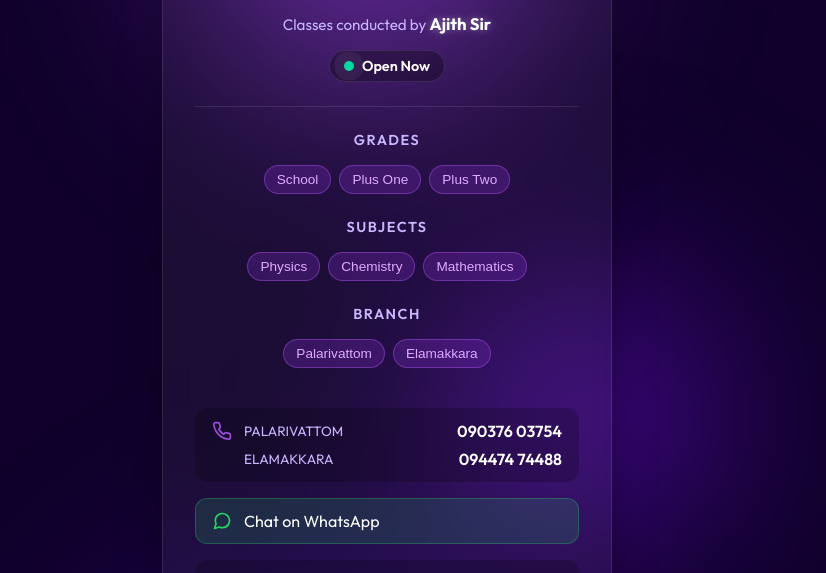
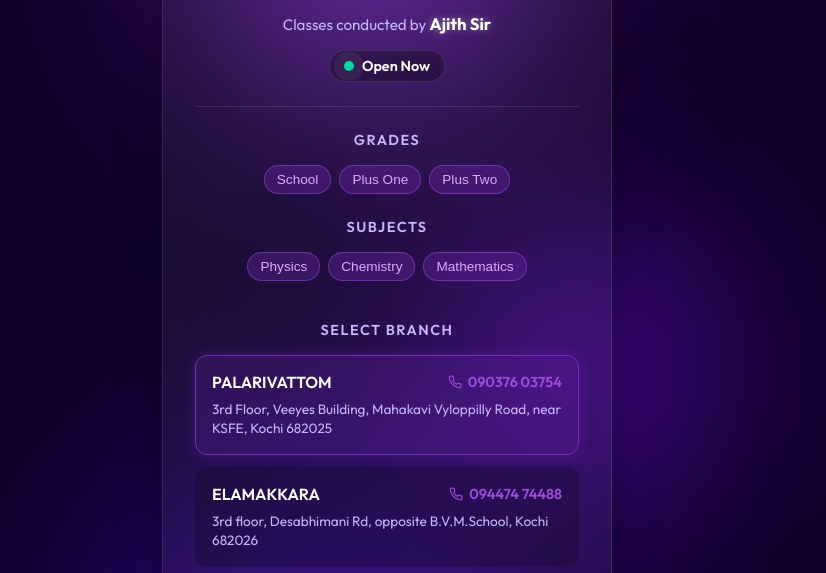
Before and after one commit to odoocrafts/magnum_tution, a website built with Vite: page index.html in a window 1280 px wide. Shown: the part 227-800 px from the top of the page, without its empty margins (253-1079 px from the left). Built offline with nearby package versions, Linux system fonts and the light colour scheme.

Commit message:
Convert location display into interactive branch selector

```diff
--- a/index.html
+++ b/index.html
@@ -52,48 +52,38 @@
                 <button class="subject-chip topic-chip">Mathematics</button>
               </div>
             </div>
-
-            <div class="category-section">
-              <h3 class="category-title">Branch</h3>
-              <div class="chip-group" id="branches-container">
-                <button class="subject-chip branch-chip" data-phone="919037603754">Palarivattom</button>
-                <button class="subject-chip branch-chip" data-phone="919447474488">Elamakkara</button>
-              </div>
-            </div>
           </div>
 
           <div class="contact-info">
-            <div class="contact-link phone" style="align-items: flex-start;">
-              <svg xmlns="http://www.w3.org/2000/svg" width="20" height="20" viewBox="0 0 24 24" fill="none" stroke="currentColor" stroke-width="2" stroke-linecap="round" stroke-linejoin="round"><path d="M22 16.92v3a2 2 0 0 1-2.18 2 19.79 19.79 0 0 1-8.63-3.07 19.5 19.5 0 0 1-6-6 19.79 19.79 0 0 1-3.07-8.67A2 2 0 0 1 4.11 2h3a2 2 0 0 1 2 1.72 12.84 12.84 0 0 0 .7 2.81 2 2 0 0 1-.45 2.11L8.09 9.91a16 16 0 0 0 6 6l1.27-1.27a2 2 0 0 1 2.11-.45 12.84 12.84 0 0 0 2.81.7A2 2 0 0 1 22 16.92z"></path></svg>
-              <div style="flex: 1; display: flex; flex-direction: column; gap: 8px;">
-                <div style="display: flex; justify-content: space-between; align-items: center;">
-                  <span style="font-size: 0.85rem; color: var(--text-muted); text-transform: uppercase;">Palarivattom</span>
-                  <a href="tel:09037603754" style="color: var(--text-main); text-decoration: none; font-weight: 600;">090376 03754</a>
+            <h3 class="category-title" style="text-align: center; margin-bottom: 0;">Select Branch</h3>
+            <div class="branch-selector" id="branch-selector">
+              <div class="branch-card active" data-phone="919037603754" data-name="Palarivattom">
+                <div class="branch-header">
+                  <h4>Palarivattom</h4>
+                  <a href="tel:09037603754" class="phone-link">
+                    <svg xmlns="http://www.w3.org/2000/svg" width="14" height="14" viewBox="0 0 24 24" fill="none" stroke="currentColor" stroke-width="2" stroke-linecap="round" stroke-linejoin="round"><path d="M22 16.92v3a2 2 0 0 1-2.18 2 19.79 19.79 0 0 1-8.63-3.07 19.5 19.5 0 0 1-6-6 19.79 19.79 0 0 1-3.07-8.67A2 2 0 0 1 4.11 2h3a2 2 0 0 1 2 1.72 12.84 12.84 0 0 0 .7 2.81 2 2 0 0 1-.45 2.11L8.09 9.91a16 16 0 0 0 6 6l1.27-1.27a2 2 0 0 1 2.11-.45 12.84 12.84 0 0 0 2.81.7A2 2 0 0 1 22 16.92z"></path></svg>
+                    090376 03754
+                  </a>
                 </div>
-                <div style="display: flex; justify-content: space-between; align-items: center;">
-                  <span style="font-size: 0.85rem; color: var(--text-muted); text-transform: uppercase;">Elamakkara</span>
-                  <a href="tel:09447474488" style="color: var(--text-main); text-decoration: none; font-weight: 600;">094474 74488</a>
+                <address>3rd Floor, Veeyes Building, Mahakavi Vyloppilly Road, near KSFE, Kochi 682025</address>
+              </div>
+
+              <div class="branch-card" data-phone="919447474488" data-name="Elamakkara">
+                <div class="branch-header">
+                  <h4>Elamakkara</h4>
+                  <a href="tel:09447474488" class="phone-link">
+                    <svg xmlns="http://www.w3.org/2000/svg" width="14" height="14" viewBox="0 0 24 24" fill="none" stroke="currentColor" stroke-width="2" stroke-linecap="round" stroke-linejoin="round"><path d="M22 16.92v3a2 2 0 0 1-2.18 2 19.79 19.79 0 0 1-8.63-3.07 19.5 19.5 0 0 1-6-6 19.79 19.79 0 0 1-3.07-8.67A2 2 0 0 1 4.11 2h3a2 2 0 0 1 2 1.72 12.84 12.84 0 0 0 .7 2.81 2 2 0 0 1-.45 2.11L8.09 9.91a16 16 0 0 0 6 6l1.27-1.27a2 2 0 0 1 2.11-.45 12.84 12.84 0 0 0 2.81.7A2 2 0 0 1 22 16.92z"></path></svg>
+                    094474 74488
+                  </a>
                 </div>
+                <address>3rd floor, Desabhimani Rd, opposite B.V.M.School, Kochi 682026</address>
               </div>
             </div>
-            <a id="whatsapp-btn" href="https://wa.me/919447474488" target="_blank" rel="noopener noreferrer" class="contact-link whatsapp">
+
+            <a id="whatsapp-btn" href="https://wa.me/919037603754" target="_blank" rel="noopener noreferrer" class="contact-link whatsapp">
               <svg xmlns="http://www.w3.org/2000/svg" width="20" height="20" viewBox="0 0 24 24" fill="none" stroke="currentColor" stroke-width="2" stroke-linecap="round" stroke-linejoin="round"><path d="M21 11.5a8.38 8.38 0 0 1-.9 3.8 8.5 8.5 0 0 1-7.6 4.7 8.38 8.38 0 0 1-3.8-.9L3 21l1.9-5.7a8.38 8.38 0 0 1-.9-3.8 8.5 8.5 0 0 1 4.7-7.6 8.38 8.38 0 0 1 3.8-.9h.5a8.48 8.48 0 0 1 8 8v.5z"></path></svg>
               Chat on WhatsApp
             </a>
-            <div class="contact-link location" style="align-items: flex-start;">
-              <svg style="margin-top: 4px;" xmlns="http://www.w3.org/2000/svg" width="20" height="20" viewBox="0 0 24 24" fill="none" stroke="currentColor" stroke-width="2" stroke-linecap="round" stroke-linejoin="round"><path d="M21 10c0 7-9 13-9 13s-9-6-9-13a9 9 0 0 1 18 0z"></path><circle cx="12" cy="10" r="3"></circle></svg>
-              <div style="flex: 1;">
-                <strong style="color: var(--text-main); display: block; margin-bottom: 8px; font-size: 1rem;">Our Branches</strong>
-                <div style="margin-bottom: 12px;">
-                  <strong style="color: var(--text-muted); font-size: 0.85rem; text-transform: uppercase;">Palarivattom</strong>
-                  <address style="margin-top: 2px;">3rd Floor, Veeyes Building, Mahakavi Vyloppilly Road, near KSFE, Kochi 682025</address>
-                </div>
-                <div>
-                  <strong style="color: var(--text-muted); font-size: 0.85rem; text-transform: uppercase;">Elamakkara</strong>
-                  <address style="margin-top: 2px;">3rd floor, Desabhimani Rd, opposite B.V.M.School, Kochi 682026</address>
-                </div>
-              </div>
-            </div>
           </div>
 
           <div class="hours-section">
--- a/main.js
+++ b/main.js
@@ -78,8 +78,8 @@ function checkStatus() {
 // WhatsApp Integration Logic
 let selectedGrade = null;
 let selectedSubject = null;
-let selectedBranchPhone = null;
-let selectedBranchName = null;
+let selectedBranchPhone = '919037603754';
+let selectedBranchName = 'Palarivattom';
 
 function updateWhatsAppLink() {
   const btn = document.getElementById('whatsapp-btn');
@@ -131,19 +131,12 @@ document.querySelectorAll('.topic-chip').forEach(chip => {
   });
 });
 
-document.querySelectorAll('.branch-chip').forEach(chip => {
-  chip.addEventListener('click', () => {
-    // Toggle active
-    if (chip.classList.contains('active')) {
-      chip.classList.remove('active');
-      selectedBranchPhone = null;
-      selectedBranchName = null;
-    } else {
-      document.querySelectorAll('.branch-chip').forEach(c => c.classList.remove('active'));
-      chip.classList.add('active');
-      selectedBranchPhone = chip.getAttribute('data-phone');
-      selectedBranchName = chip.textContent;
-    }
+document.querySelectorAll('.branch-card').forEach(card => {
+  card.addEventListener('click', () => {
+    document.querySelectorAll('.branch-card').forEach(c => c.classList.remove('active'));
+    card.classList.add('active');
+    selectedBranchPhone = card.getAttribute('data-phone');
+    selectedBranchName = card.getAttribute('data-name');
     updateWhatsAppLink();
   });
 });
--- a/style.css
+++ b/style.css
@@ -247,26 +247,76 @@ h1 {
   margin-top: 8px;
 }
 
-.contact-link {
+.branch-selector {
+  display: flex;
+  flex-direction: column;
+  gap: 12px;
+}
+
+.branch-card {
+  background: rgba(0, 0, 0, 0.2);
+  border: 1px solid transparent;
+  border-radius: 12px;
+  padding: 16px;
+  cursor: pointer;
+  transition: all 0.3s ease;
+}
+
+.branch-card:hover {
+  background: rgba(255, 255, 255, 0.05);
+}
+
+.branch-card.active {
+  background: rgba(123, 44, 191, 0.2);
+  border-color: var(--primary-color);
+  box-shadow: 0 0 15px rgba(123, 44, 191, 0.3);
+}
+
+.branch-header {
+  display: flex;
+  justify-content: space-between;
+  align-items: center;
+  margin-bottom: 8px;
+}
+
+.branch-header h4 {
+  color: var(--text-main);
+  font-size: 1rem;
+  font-weight: 600;
+  text-transform: uppercase;
+}
+
+.phone-link {
+  display: flex;
+  align-items: center;
+  gap: 6px;
+  color: var(--primary-glow);
+  text-decoration: none;
+  font-size: 0.9rem;
+  font-weight: 600;
+  transition: color 0.3s;
+}
+
+.phone-link:hover {
+  color: #fff;
+}
+
+.branch-card address {
+  font-style: normal;
+  font-size: 0.85rem;
+  line-height: 1.4;
+  color: var(--text-muted);
+}
+
+.contact-link.whatsapp {
   display: flex;
   align-items: center;
   gap: 12px;
   color: var(--text-main);
   text-decoration: none;
-  background: rgba(0, 0, 0, 0.2);
   padding: 12px 16px;
   border-radius: 12px;
   transition: all 0.3s ease;
-  border: 1px solid transparent;
-}
-
-.contact-link:hover {
-  background: rgba(255, 255, 255, 0.1);
-  border-color: var(--primary-color);
-  transform: translateX(5px);
-}
-
-.contact-link.whatsapp {
   background: rgba(37, 211, 102, 0.15);
   border: 1px solid rgba(37, 211, 102, 0.3);
 }
@@ -279,18 +329,6 @@ h1 {
 
 .contact-link.whatsapp svg {
   color: #25D366;
-}
-
-.contact-link svg {
-  color: var(--primary-glow);
-  flex-shrink: 0;
-}
-
-.contact-link address {
-  font-style: normal;
-  font-size: 0.9rem;
-  line-height: 1.4;
-  color: var(--text-muted);
 }
 
 .hours-section {
```
